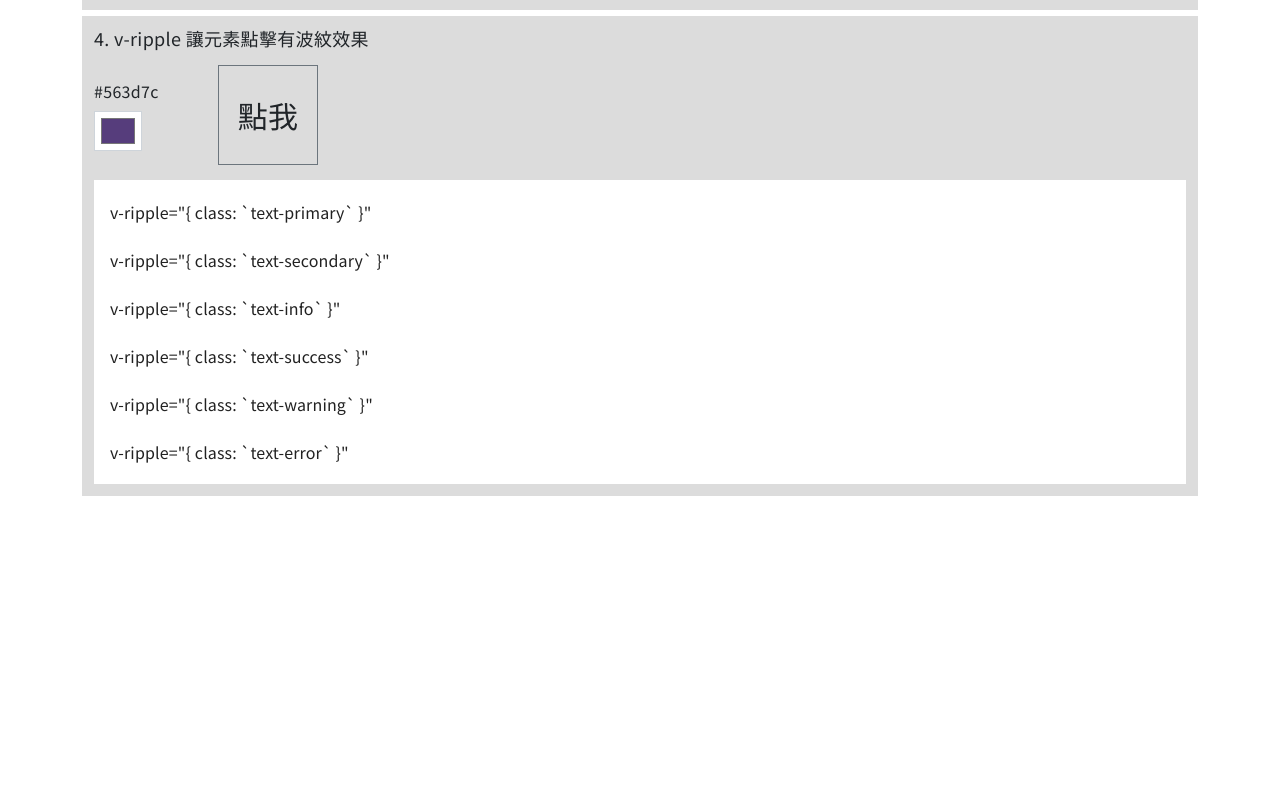
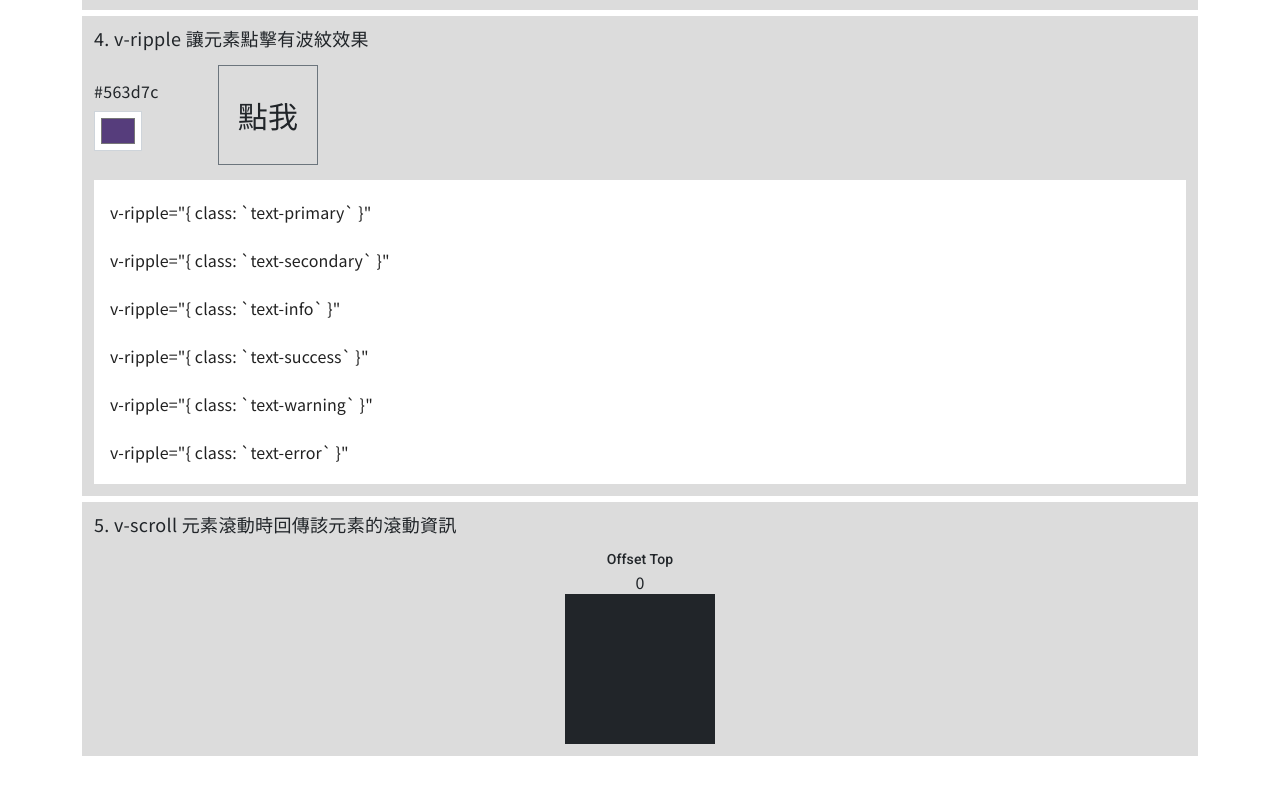
Before and after one commit to MizuYang/vuetify, a Vue app: page /#/demo1 in a window 1280 px wide. Shown: the part 960-1754 px from the top of the page. Before the commit the page ends 1496 px from the top, so only its background shows below. Built offline with nearby package versions, Linux system fonts and the light colour scheme.

Commit message:
v-scroll

```diff
--- /dev/null
+++ b/src/components/demo1/A5.vue
@@ -0,0 +1,39 @@
+<template>
+  <div>
+    <v-row
+      justify="center"
+      align="center"
+    >
+      <v-col class="text-center">
+        <div class="text-subtitle-2">Offset Top</div>
+        {{ offsetTop }}
+      </v-col>
+    </v-row>
+    <v-container
+      id="scroll-target"
+      style="max-height: 150px;width:150px;"
+      class="overflow-y-auto bg-dark"
+    >
+      <v-row
+        v-scroll:#scroll-target="onScroll"
+        align="center"
+        justify="center"
+        style="height: 1500px"
+      >
+      </v-row>
+    </v-container>
+  </div>
+</template>
+
+<script setup>
+import { ref } from 'vue'
+
+const offsetTop = ref(0)
+
+const onScroll = (e) => {
+  console.log('onScroll:', e)
+  offsetTop.value = e.target.scrollTop
+}
+</script>
+
+<style lang='scss' scope></style>
--- a/src/views/demo/Demo1.vue
+++ b/src/views/demo/Demo1.vue
@@ -23,6 +23,7 @@ import A1 from '@/components/demo1/A1.vue'
 import A2 from '@/components/demo1/A2.vue'
 import A3 from '@/components/demo1/A3.vue'
 import A4 from '@/components/demo1/A4.vue'
+import A5 from '@/components/demo1/A5.vue'
 
 // store
 const { pageInfo } = storeToRefs(usePagesStore())
@@ -44,6 +45,10 @@ const data = reactive([
   {
     description: 'v-ripple 讓元素點擊有波紋效果',
     component: A4
+  },
+  {
+    description: 'v-scroll 元素滾動時回傳該元素的滾動資訊',
+    component: A5
   }
 ])
 
```
